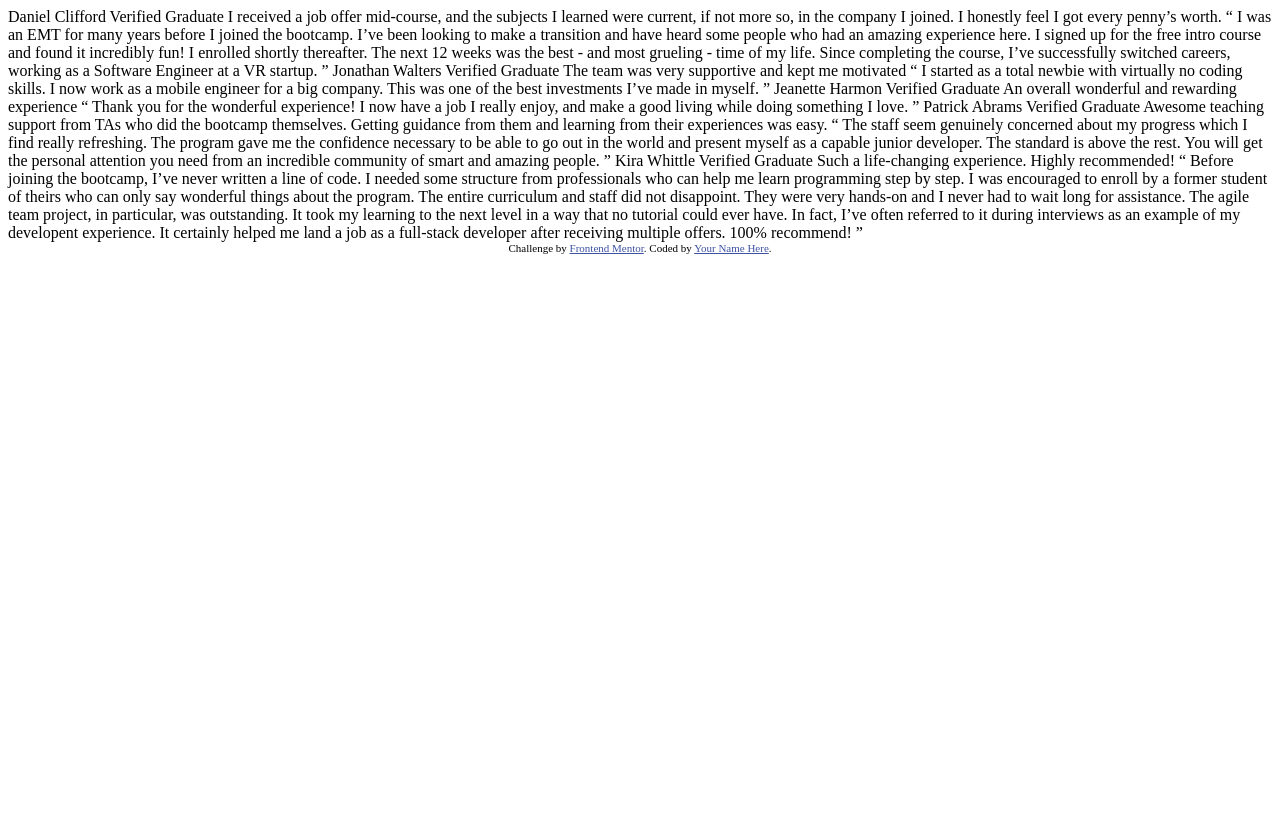
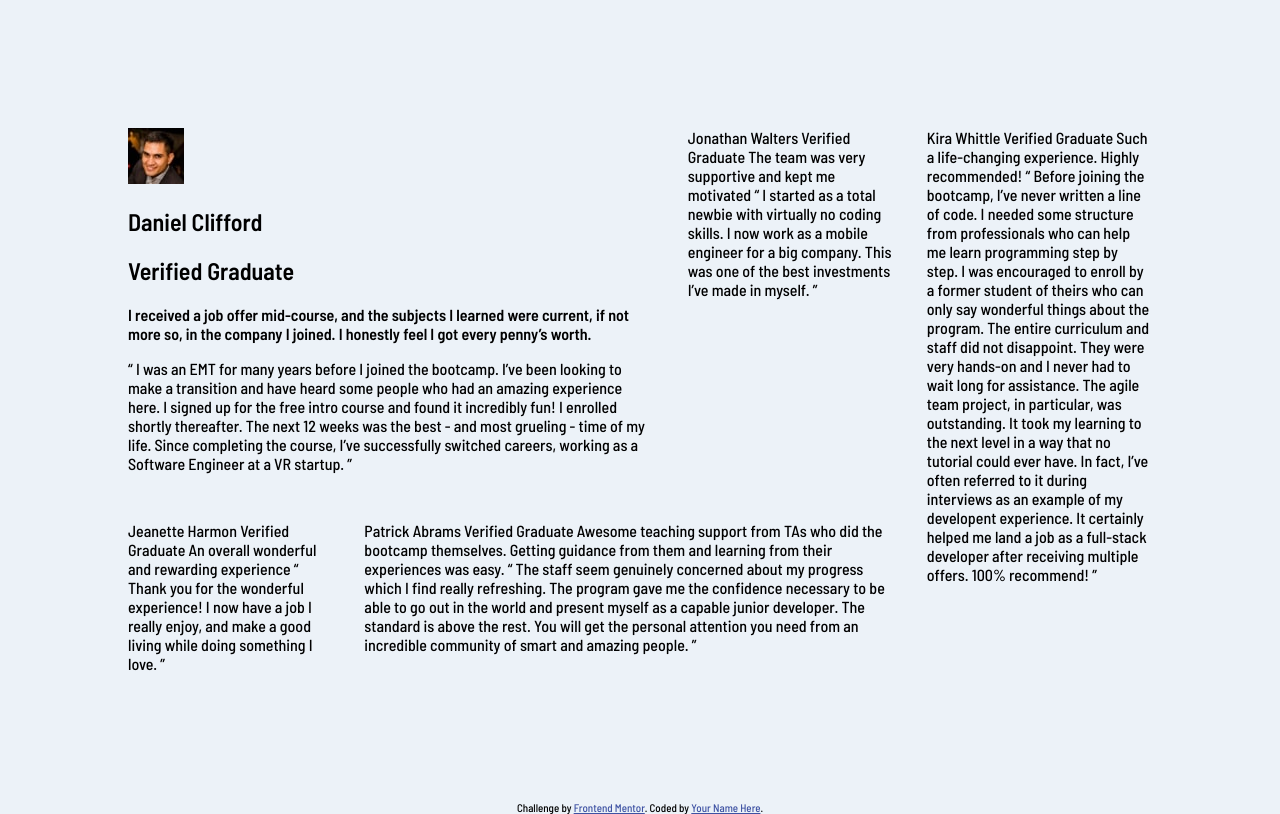
Before and after one commit to codinBabe/Team-Princeps-testimonials-grid-section-main, a plain HTML site: page index.html in a window 1280 px wide. Drawn offline with Linux system fonts and the light colour scheme.

Commit message:
setup and fixed layout together

```diff
--- a/index.html
+++ b/index.html
@@ -1,32 +1,52 @@
 <!DOCTYPE html>
 <html lang="en">
+
 <head>
   <meta charset="UTF-8">
-  <meta name="viewport" content="width=device-width, initial-scale=1.0"> <!-- displays site properly based on user's device -->
+  <meta name="viewport" content="width=device-width, initial-scale=1.0">
+  <!-- displays site properly based on user's device -->
 
   <link rel="icon" type="image/png" sizes="32x32" href="./images/favicon-32x32.png">
+  <link rel="preconnect" href="https://fonts.googleapis.com">
+  <link rel="preconnect" href="https://fonts.gstatic.com" crossorigin>
+  <link href="https://fonts.googleapis.com/css2?family=Barlow+Semi+Condensed:wght@500;600&display=swap"
+    rel="stylesheet">
+  <link rel="stylesheet" href="style.css">
 
-  <title>Frontend Mentor | [Challenge Name Here]</title>
+  <title>Frontend Mentor | Testimonials-grid-section-main</title>
 
   <!-- Feel free to remove these styles or customise in your own stylesheet 👍 -->
-  <style>
-    .attribution { font-size: 11px; text-align: center; }
-    .attribution a { color: hsl(228, 45%, 44%); }
-  </style>
 </head>
+
 <body>
-  Daniel Clifford
-  Verified Graduate
-
+  <main class="container">
+    <section class="one">
+      <div class="img-container">
+        <img src="./images/image-daniel.jpg" alt="Daniel Clifford">
+      </div>
+      <div class="title">
+        <h1>Daniel Clifford</h1>
+        <h2>Verified Graduate</h2>
+      </div>
+      <article>
+        <p>
+          <b>
             I received a job offer mid-course, and the subjects I learned were current, if not more so,
             in the company I joined. I honestly feel I got every penny’s worth.
-
-  “ I was an EMT for many years before I joined the bootcamp. I’ve been looking to make a
+          </b>
+        </p>
+        <p>
+          <q>
+            I was an EMT for many years before I joined the bootcamp. I’ve been looking to make a
             transition and have heard some people who had an amazing experience here. I signed up
             for the free intro course and found it incredibly fun! I enrolled shortly thereafter.
             The next 12 weeks was the best - and most grueling - time of my life. Since completing
-  the course, I’ve successfully switched careers, working as a Software Engineer at a VR startup. ”
-
+            the course, I’ve successfully switched careers, working as a Software Engineer at a VR startup.
+          </q>
+        </p>
+      </article>
+    </section>
+    <section class="two">
       Jonathan Walters
       Verified Graduate
 
@@ -34,7 +54,8 @@
 
       “ I started as a total newbie with virtually no coding skills. I now work as a mobile engineer
       for a big company. This was one of the best investments I’ve made in myself. ”
-
+    </section>
+    <section class="three">
       Jeanette Harmon
       Verified Graduate
 
@@ -42,7 +63,8 @@
 
       “ Thank you for the wonderful experience! I now have a job I really enjoy, and make a good living
       while doing something I love. ”
-
+    </section>
+    <section class="four">
       Patrick Abrams
       Verified Graduate
 
@@ -53,7 +75,8 @@
       gave me the confidence necessary to be able to go out in the world and present myself as a capable
       junior developer. The standard is above the rest. You will get the personal attention you need from
       an incredible community of smart and amazing people. ”
-
+    </section>
+    <section class="five">
       Kira Whittle
       Verified Graduate
 
@@ -67,10 +90,12 @@
       could ever have. In fact, I’ve often referred to it during interviews as an example of my developent
       experience. It certainly helped me land a job as a full-stack developer after receiving multiple offers.
       100% recommend! ”
-
-  <div class="attribution">
+    </section>
+  </main>
+  <footer class="attribution">
     Challenge by <a href="https://www.frontendmentor.io?ref=challenge" target="_blank">Frontend Mentor</a>.
     Coded by <a href="#">Your Name Here</a>.
-  </div>
+  </footer>
 </body>
+
 </html>
--- /dev/null
+++ b/style.css
@@ -0,0 +1,41 @@
+body{
+    margin: 0;
+    padding: 0;
+    height: 100vh;
+    background-color: hsl(210, 46%, 95%);
+    font-family: 'Barlow Semi Condensed', sans-serif;
+}
+/* main styling and grid layout */
+.container{
+    margin: 0 auto;
+    display: grid;
+    max-width: 1024px;
+    grid-template-areas:
+    'one one one two five'
+    'three four four four five';
+    gap: 2em;
+    padding: 8em;
+}
+.one {
+  grid-area: one;
+}
+.two {
+  grid-area: two;
+}
+.three {
+  grid-area: three;
+}
+.four {
+  grid-area: four;
+}
+.five {
+  grid-area: five;
+}
+/* Attribution */
+.attribution {
+    font-size: 11px;
+    text-align: center;
+}
+.attribution a {
+    color: hsl(228, 45%, 44%);
+}
```
Also changed, not shown: 1 other file. Lines whose indentation alone changed are shown as unchanged.
